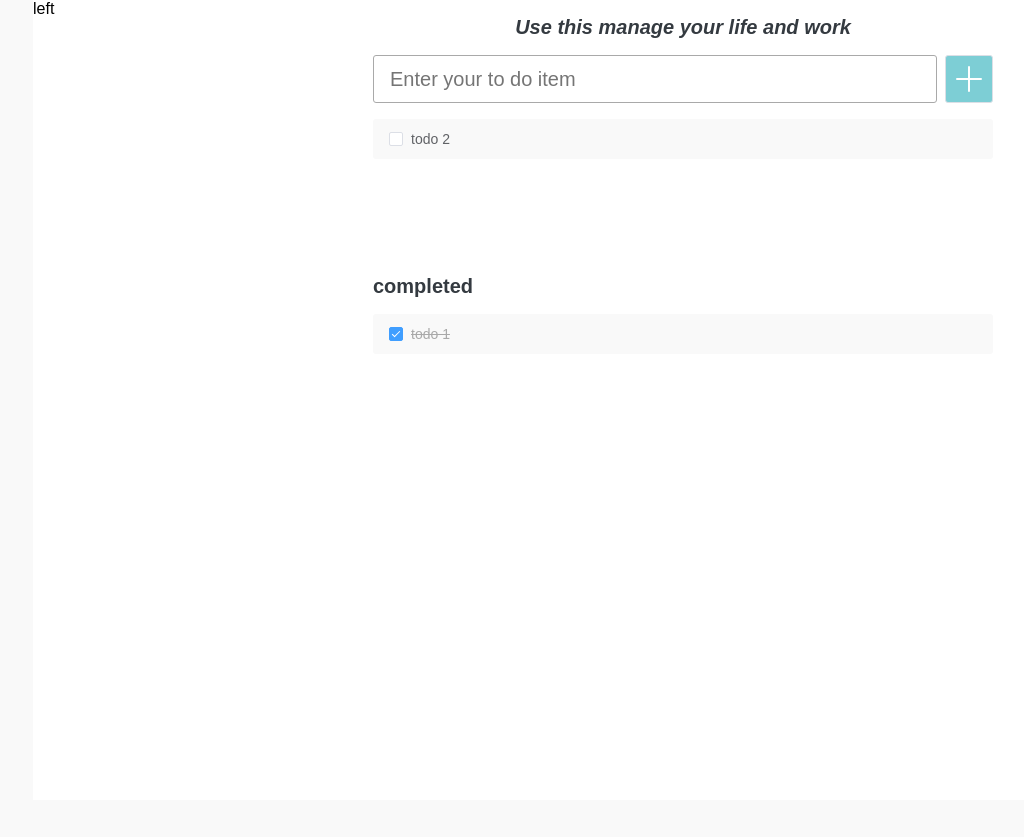
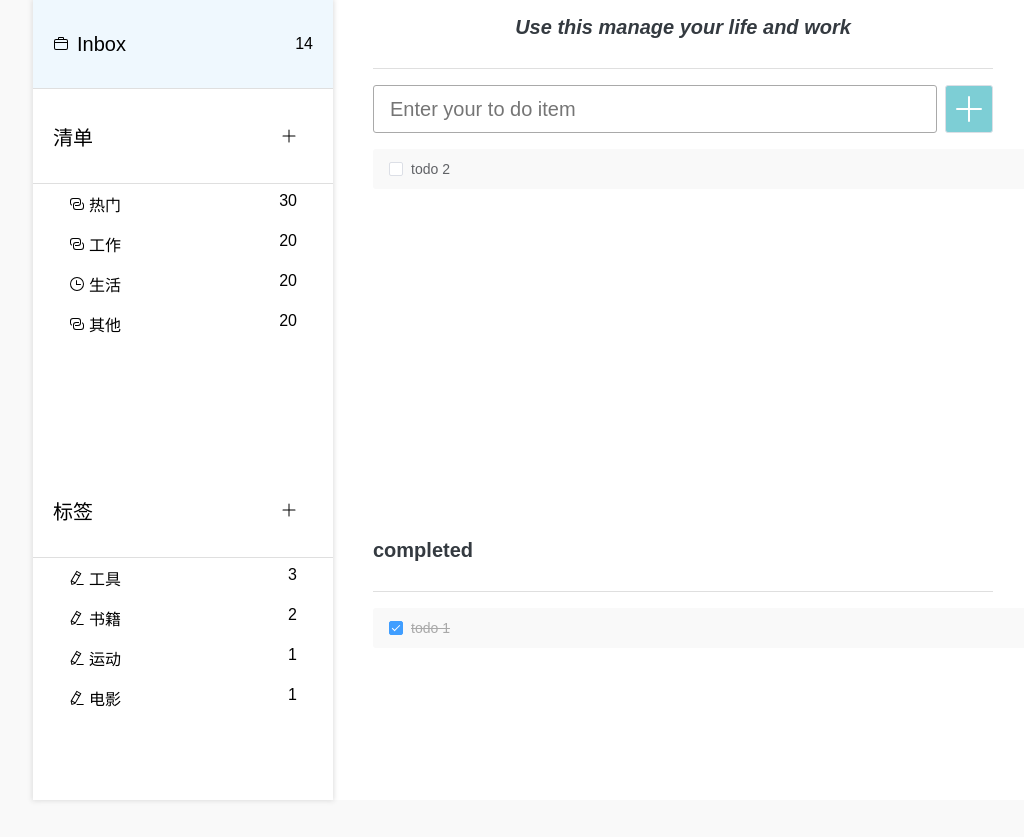
Before and after one commit to zhangMiaoLearning/vue-demo, a Vue app: page / in a window 1280 px wide. Shown: the whole page, without its empty margins (107-1131 px from the left). Before the commit the page ends 800 px from the top, so only its background shows below. Built offline with nearby package versions, Linux system fonts and the light colour scheme.

Commit message:
feat:aside ui

```diff
--- a/src/components.d.ts
+++ b/src/components.d.ts
@@ -21,6 +21,7 @@ declare module '@vue/runtime-core' {
     ListHeader: typeof import('./components/ListHeader.vue')['default']
     RouterLink: typeof import('vue-router')['RouterLink']
     RouterView: typeof import('vue-router')['RouterView']
+    Test: typeof import('./components/test.vue')['default']
     TodoList: typeof import('./components/TodoList.vue')['default']
   }
 }
--- a/src/components/Left.vue
+++ b/src/components/Left.vue
@@ -1,9 +1,124 @@
 <template>
-  <div class="left">left</div>
+  <div class="left">
+    <div class="header inbox">
+      <Suitcase class="icon" />
+      <h2>Inbox</h2>
+      <span>14</span>
+    </div>
+    <!-- <div class="header">
+      <h2>清单</h2>
+      <Plus class="icon" />
+    </div> -->
+    <div v-for="(item, index) in layout" :key="index" class="list">
+      <div class="header">
+        <h2>{{ item.title }}</h2>
+        <Plus style="width: 16px; height: 16px; padding-right: 16px" />
+      </div>
+      <div class="item" v-for="(sub, subIndex) in item.mainList" :key="subIndex">
+        <div style="margin-left: 20px" class="alig">
+          <el-icon><component :is="sub.icon" /></el-icon>
+          <span style="margin-left: 4px">{{ sub.title }}</span>
+        </div>
+        <span style="padding-right: 20px">{{ sub.number }}</span>
+      </div>
+    </div>
+  </div>
 </template>
-<script setup lang="ts"></script>
-<style>
+<script setup lang="ts">
+import { Suitcase, Plus, Connection, Clock, EditPen } from '@element-plus/icons-vue'
+import { ref } from 'vue'
+const layout = [
+  {
+    title: '清单',
+    mainList: [
+      {
+        title: '热门',
+        number: 30,
+        icon: Connection
+      },
+      {
+        title: '工作',
+        number: 20,
+        icon: Connection
+      },
+      {
+        title: '生活',
+        number: 20,
+        icon: Clock
+      },
+      {
+        title: '其他',
+        number: 20,
+        icon: Connection
+      }
+    ]
+  },
+  {
+    title: '标签',
+    mainList: [
+      {
+        title: '工具',
+        number: 3,
+        icon: EditPen
+      },
+      {
+        title: '书籍',
+        number: 2,
+        icon: EditPen
+      },
+      {
+        title: '运动',
+        number: 1,
+        icon: EditPen
+      },
+      {
+        title: '电影',
+        number: 1,
+        icon: EditPen
+      }
+    ]
+  }
+]
+</script>
+<style scoped>
+.header {
+  display: flex;
+  align-items: center;
+  padding: 16px 20px;
+  font-size: 20px;
+  border-bottom: 1px solid #dfdfdf;
+}
+.inbox {
+  background-color: #eff8fe;
+}
+.icon {
+  width: 16px;
+  height: 16px;
+  padding-right: 8px;
+}
+h2 {
+  flex: 1;
+  font-size: 20px;
+  font-weight: normal;
+}
+span {
+  font-size: 16px;
+}
 .left {
-    width: 30%;
+  width: 30%;
+  box-shadow: 0 0 5px 1px #dfdfdf;
+}
+.item {
+  display: flex;
+  justify-content: space-between;
+  padding: 8px 16px;
+}
+.alig {
+  display: flex;
+  align-items: center;
+}
+.list {
+  width: 100%;
+  height: calc(50vh - 26px);
 }
 </style>
--- /dev/null
+++ b/src/components/test.vue
@@ -0,0 +1,120 @@
+<template>
+    <div class="left">
+      <!-- 头部 -->
+      <div class="top-box  space">
+        <div class="alig">
+          <MessageBox style="width: 16px;height:16px;padding-left: 16px;" />
+          <p style="margin-left:5px">Inbox</p >
+        </div>
+        <p>14</p >
+      </div>
+      <!-- 主体 -->
+      <div v-for="(item, index) in layout" :key="index" class="list">
+        <div class="space alig title">
+          <p style="margin-left:12px">{{item.title}}</p >
+          <Plus style="width: 16px;height:16px;padding-right: 16px;" />
+        </div>
+        <div class="space  mainList" v-for="(sub, subIndex) in item.mainList" :key="subIndex">
+
+          <div style="margin-left: 20px;" class="alig">
+            <el-icon><component :is="sub.icon" /></el-icon>
+            <p style="font-size: 16px;margin-left: 4px">{{sub.title}}</p >
+          </div>
+          <p style="padding-right:20px">{{sub.number}}</p >
+        </div>
+      </div>
+    </div>
+  </template>
+  <script setup lang="ts">
+  import { MessageBox, Plus, EditPen, Connection, Clock } from '@element-plus/icons-vue'
+  const layout = [
+    {
+      title:'清单',
+      mainList:[
+        {
+          title:'热门',
+          number: 30,
+          icon: Connection
+        },
+        {
+          title:'工作',
+          number: 20,
+          icon: Connection
+        },
+        {
+          title:'生活',
+          number: 20,
+          icon: Clock
+        },
+        {
+          title:'其他',
+          number: 20,
+          icon: Connection
+        }
+      ]
+    },
+    {
+      title:'标签',
+      mainList:[
+        {
+          title:'工具',
+          number: 3,
+          icon: EditPen
+        },
+        {
+          title:'书籍',
+          number: 2,
+          icon: EditPen
+        },
+        {
+          title:'运动',
+          number: 1,
+          icon: EditPen
+        },
+        {
+          title:'电影',
+          number: 1,
+          icon: EditPen
+        }
+      ]
+    }
+  ];
+  </script>
+  <style lang="less">
+  .left {
+      width: 30%;
+      height: 100vh;
+      background-color: #fff;
+
+  }
+  .top-box {
+    height: 52px;
+    width: 100%;
+    background-color: #EFF8FE;
+    // padding-left: 10px;
+    // padding-right: 16px;
+    p {
+      padding-right: 12px;
+    }
+
+  }
+  .alig {
+    display: flex;
+    align-items: center;
+  }
+  .space {
+    display: flex;
+    justify-content: space-between;
+  }
+  .list {
+    width: 100%;
+    height: calc(50vh - 26px);
+  }
+  .title {
+    height: 52px;
+    border-bottom: 1px solid #DFDFDF;
+  }
+  // .mainList {
+  //   font-size: 16px;
+  // }
+  </style>
```
